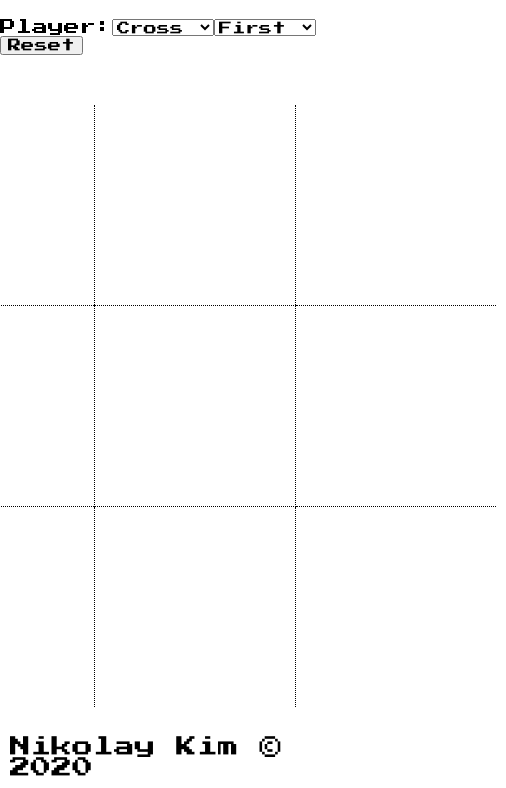
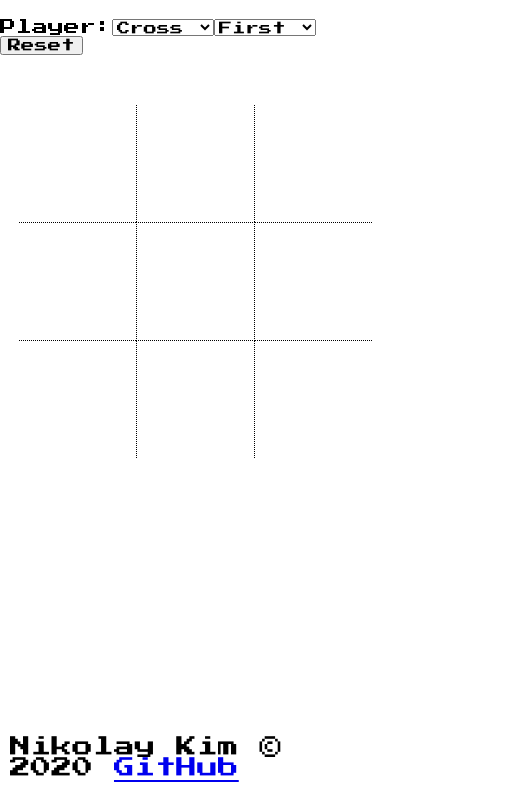
Before and after one commit to ignitikus/tic-tac-toe, a plain HTML site: page index.html in a window 390 px wide. Shown: the part 56-844 px from the top of the page, 506 px wide, since content can reach past the window. Drawn offline with Linux system fonts and the light colour scheme.

Commit message:
adds some responsiveness

```diff
--- a/index.html
+++ b/index.html
@@ -40,7 +40,12 @@
           <p id="message">Message</p>
           <button id="again-button">Again?</button>
         </div>
-        <div id="footer">Nikolay Kim © <span id="footer-year">2020</span></div>
+        <div id="footer">
+          Nikolay Kim © <span id="footer-year">2020</span>
+          <a href="https://github.com/ignitikus/tic-tac-toe" target="_blank"
+            >GitHub</a
+          >
+        </div>
       </div>
     </div>
     <script src="script.js"></script>
--- a/style.css
+++ b/style.css
@@ -32,6 +32,8 @@ body {
   position: absolute;
   background-color: white;
   font-size: 2em;
+  min-width: 300px;
+  min-height: 300px;
   width: 40vw;
   height: 30vw;
   padding: 10px;
@@ -54,8 +56,12 @@ body {
 }
 
 .game-cell {
-  width: 200px;
-  height: 200px;
+  min-width: 50px;
+  min-height: 50px;
+  width: 30vw;
+  height: 30vw;
+  max-width: 250px;
+  max-height: 250px;
   display: flex;
   flex-direction: column;
   justify-content: center;
```
